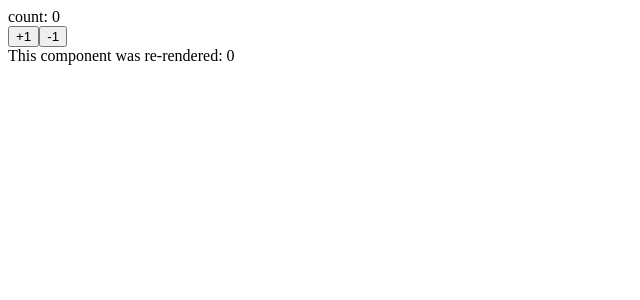
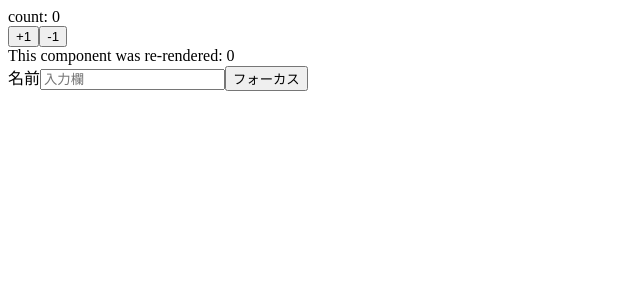
Before and after one commit to toshihi07/react-in-typescript, a React (Create React App) app: page / in a window 1280 px wide. Shown: the top 300 px of the page, without its empty margins (0-640 px from the left). Built offline with nearby package versions, Linux system fonts and the light colour scheme.

Commit message:
useRef_and_useEffect

```diff
--- a/src/Counter.tsx
+++ b/src/Counter.tsx
@@ -27,12 +27,25 @@ const Counter: React.FC<{}> = () => {
   useEffect(() =>{renderTimes.current = renderTimes.current + 1})
   // function useRef<T>(initialValue: T): MutableRefObject<T>;
 
+  //nullを代入して初期化。null!をつけることで、null出ないことを明示的に書く。nullになることは今回の場合にはありえないから、typescriptのnonnullasertionをつける。
+  const ref = useRef<HTMLInputElement>(null!)
+
+  const focusInput = () => {
+    const current = ref.current;
+      current.focus();
+  }
+
+
+
   return (
     <div>
       <div>count: {count}</div>
       <button onClick={increment}>+1</button>
       <button onClick={decrement}>-1</button>
   <div>This component was re-rendered: {renderTimes.current}</div>
+  <label htmlFor="text">名前</label>
+  <input type='text' name='txt' placeholder='入力欄' id="text" ref={ref} />
+  <button onClick={focusInput}>フォーカス</button>
     </div>
   );
 };
```
